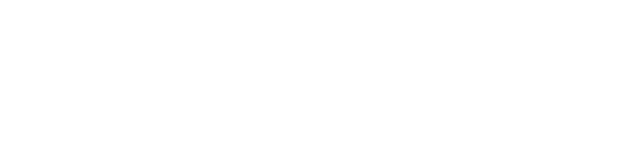
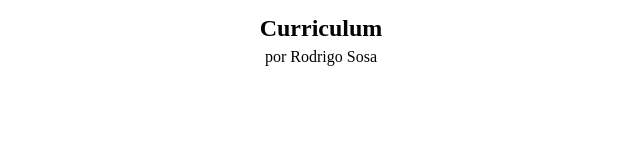
Before and after one commit to RodrigoSosaM/4IV7-SOSA-MENDOZA-RODRIGO-TAREA1, a plain HTML site: page index.html in a window 1280 px wide. Shown: the whole page, without its empty margins (319-959 px from the left). Drawn offline with Linux system fonts and the light colour scheme.

Commit message:
puse el encabezado de la pagina

```diff
--- /dev/null
+++ b/CSS/masterstyle.css
@@ -0,0 +1,7 @@
+*{
+    padding: 3px;
+    margin: 0;
+    color: rgb(2, 2, 2);
+    text-align: center;
+
+}
--- a/index.html
+++ b/index.html
@@ -5,11 +5,17 @@
     <meta http-equiv="X-UA-Compatible" content="IE=edge">
     <meta name="viewport" content="width=device-width, initial-scale=1.0">
     <title>Curriculum Web</title>
-
+    <link rel="stylesheet" href="CSS/masterstyle.css">
 </head>
 <body>
 
+    <div class="main-contairner">
+    <nav>
+        <h1>Curriculum</h1>
+        <p>por Rodrigo Sosa</p>
+    </nav>
 
+    </div>
 
 </body>
 </html>
```
